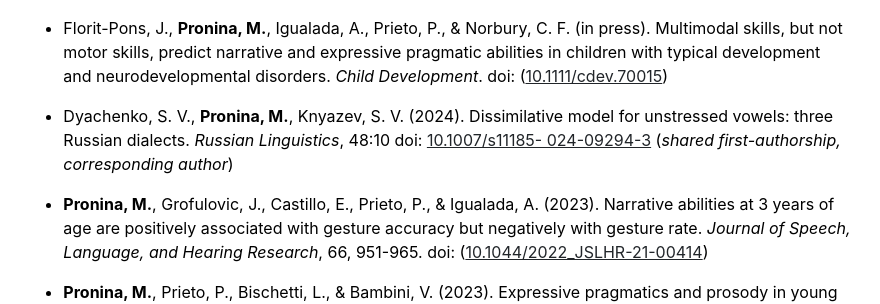
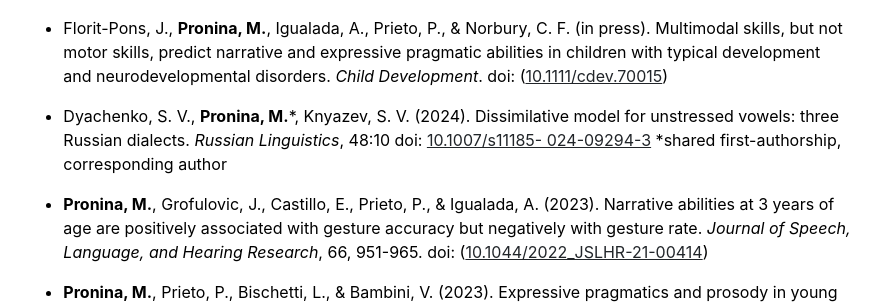
Before and after one commit to mariia-pronina/mariia-pronina.github.io, a Jekyll site: the page built from publications.md, in a window 1280 px wide. Shown: the part 301-605 px from the top of the page, without its empty margins (198-1078 px from the left). Built offline with Jekyll 4.4.1, drawn with Linux system fonts in a browser that asks for light colours.

```diff
--- a/publications.md
+++ b/publications.md
@@ -11,8 +11,8 @@ validation study. _Journal of Monolingual and Bilingual Speech_.
 
 - Florit-Pons, J., **Pronina, M.**, Igualada, A., Prieto, P., & Norbury, C. F. (in press). Multimodal skills, but not motor skills, predict narrative and expressive pragmatic abilities in children with typical development and neurodevelopmental disorders. _Child Development_. doi: ([10.1111/cdev.70015](https://doi.org/10.1111/cdev.70015))
 
-- Dyachenko, S. V., **Pronina, M.**, Knyazev, S. V. (2024). Dissimilative model for unstressed
-vowels: three Russian dialects. _Russian Linguistics_, 48:10 doi: [10.1007/s11185- 024-09294-3](https://doi.org/10.1007/s11185-024-09294-3) (_shared first-authorship, corresponding author_)
+- Dyachenko, S. V., **Pronina, M.**\*, Knyazev, S. V. (2024). Dissimilative model for unstressed
+vowels: three Russian dialects. _Russian Linguistics_, 48:10 doi: [10.1007/s11185- 024-09294-3](https://doi.org/10.1007/s11185-024-09294-3) \*shared first-authorship, corresponding author
 
 - **Pronina, M.**, Grofulovic, J., Castillo, E., Prieto, P., & Igualada, A. (2023). Narrative abilities at 3 years of age are positively associated with gesture accuracy but negatively with gesture rate. _Journal of Speech, Language, and Hearing Research_, 66, 951-965. doi: ([10.1044/2022_JSLHR-21-00414](https://doi.org/10.1044/2022_JSLHR-21-00414))
 
```
